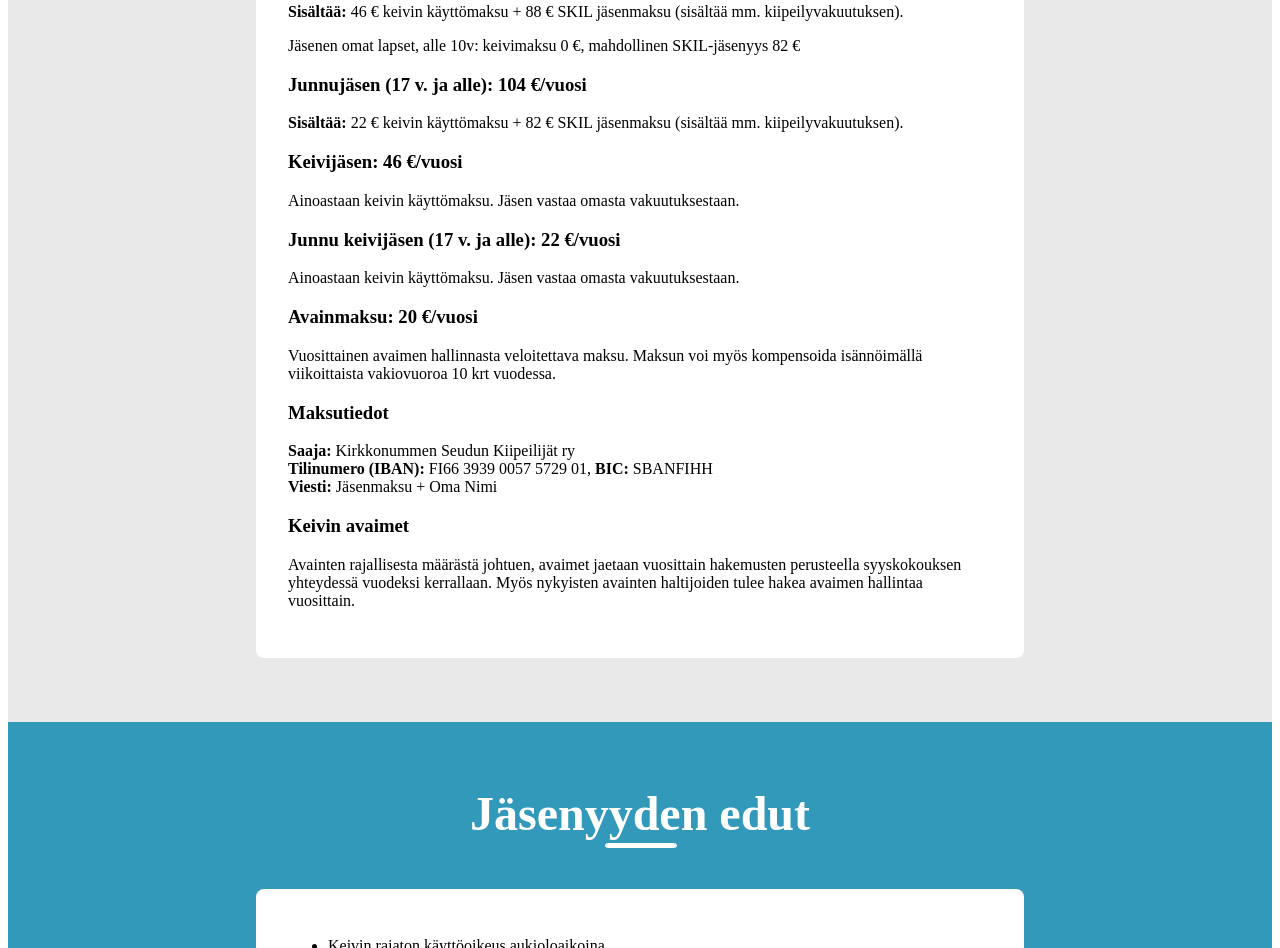
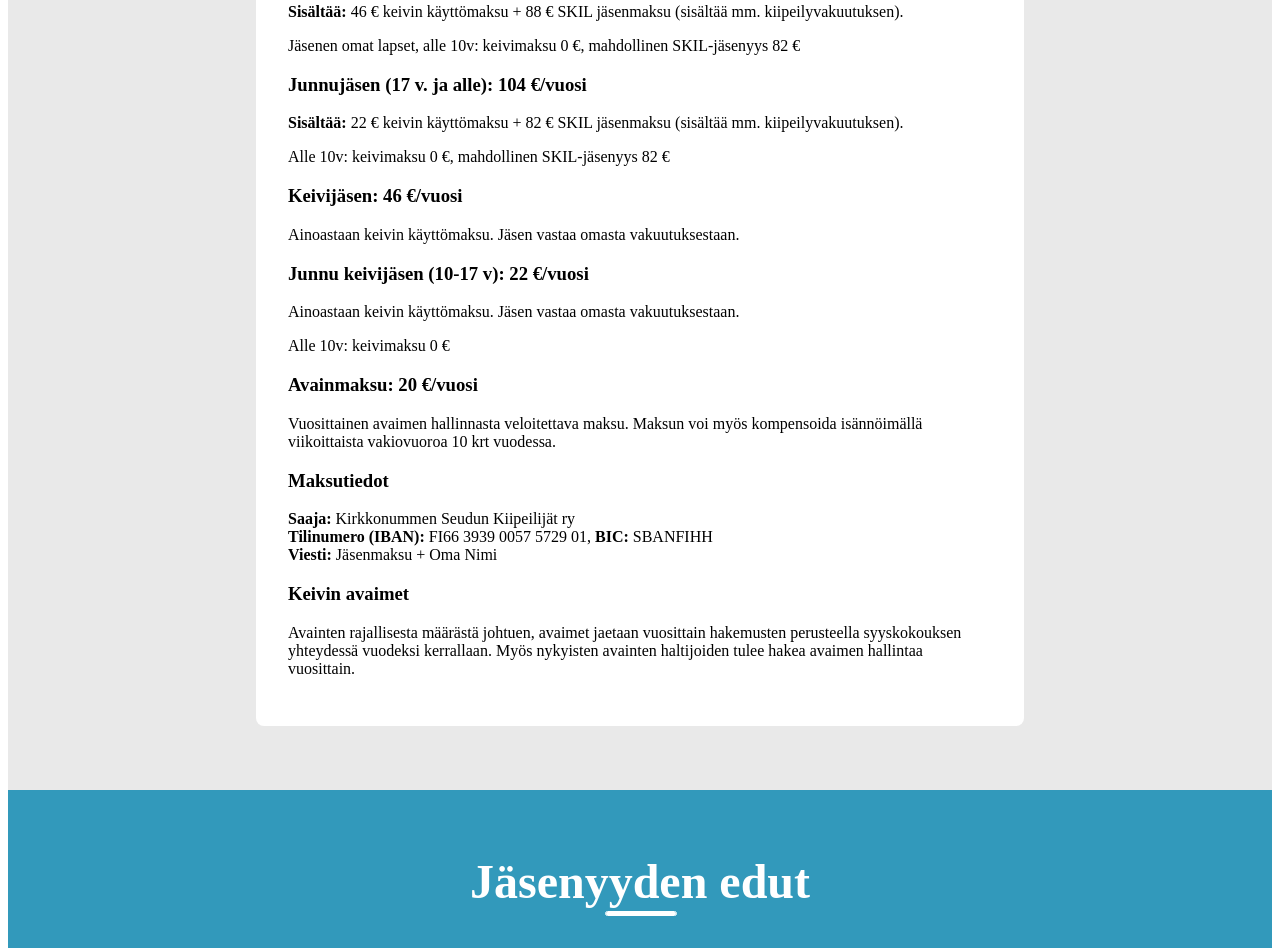
Before and after one commit to mikkosalo/kisky-gatsby, a Gatsby site: page /seura in a window 1280 px wide. Shown: the part 849-1797 px from the top of the page. Built offline with nearby package versions, Linux system fonts and the light colour scheme; Gatsby itself is replaced by a stand-in of ours.

Commit message:
Update seura.js

```diff
--- a/src/pages/seura.js
+++ b/src/pages/seura.js
@@ -61,10 +61,12 @@ const Keivi = () => {
           <p>Jäsenen omat lapset, alle 10v: keivimaksu 0 €, mahdollinen SKIL-jäsenyys 82 € </p>
           <h3>Junnujäsen (17 v. ja alle): 104 €/vuosi</h3>
           <p><b>Sisältää:</b> 22 € keivin käyttömaksu + 82 € SKIL jäsenmaksu  (sisältää mm. kiipeilyvakuutuksen).</p>
+          <p>Alle 10v: keivimaksu 0 €, mahdollinen SKIL-jäsenyys 82 €</p>
           <h3>Keivijäsen: 46 €/vuosi</h3>
           <p>Ainoastaan keivin käyttömaksu. Jäsen vastaa omasta vakuutuksestaan.</p>
-          <h3>Junnu keivijäsen (17 v. ja alle): 22 €/vuosi</h3>
+          <h3>Junnu keivijäsen (10-17 v): 22 €/vuosi</h3>
           <p>Ainoastaan keivin käyttömaksu. Jäsen vastaa omasta vakuutuksestaan.</p>
+          <p>Alle 10v: keivimaksu 0 €</p>
           <h3>Avainmaksu: 20 €/vuosi</h3>
           <p>Vuosittainen avaimen hallinnasta veloitettava maksu. Maksun voi myös kompensoida isännöimällä viikoittaista vakiovuoroa 10 krt vuodessa.</p>
           <h3>Maksutiedot</h3>
```
